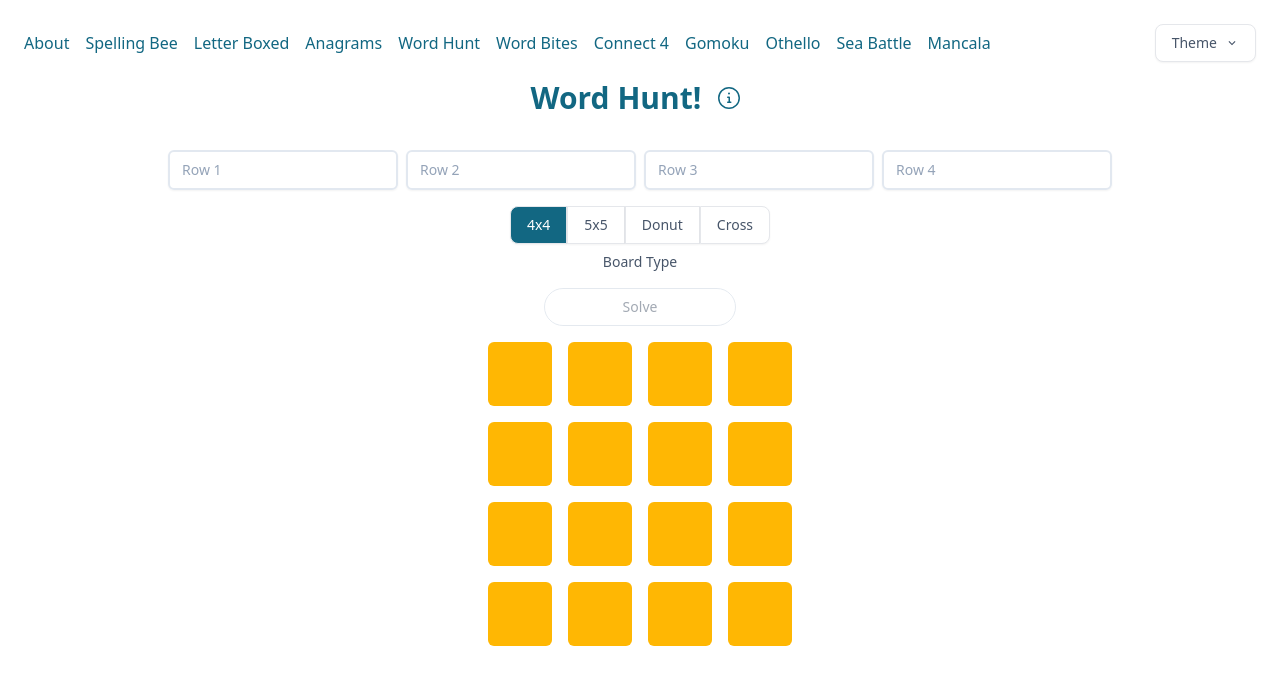
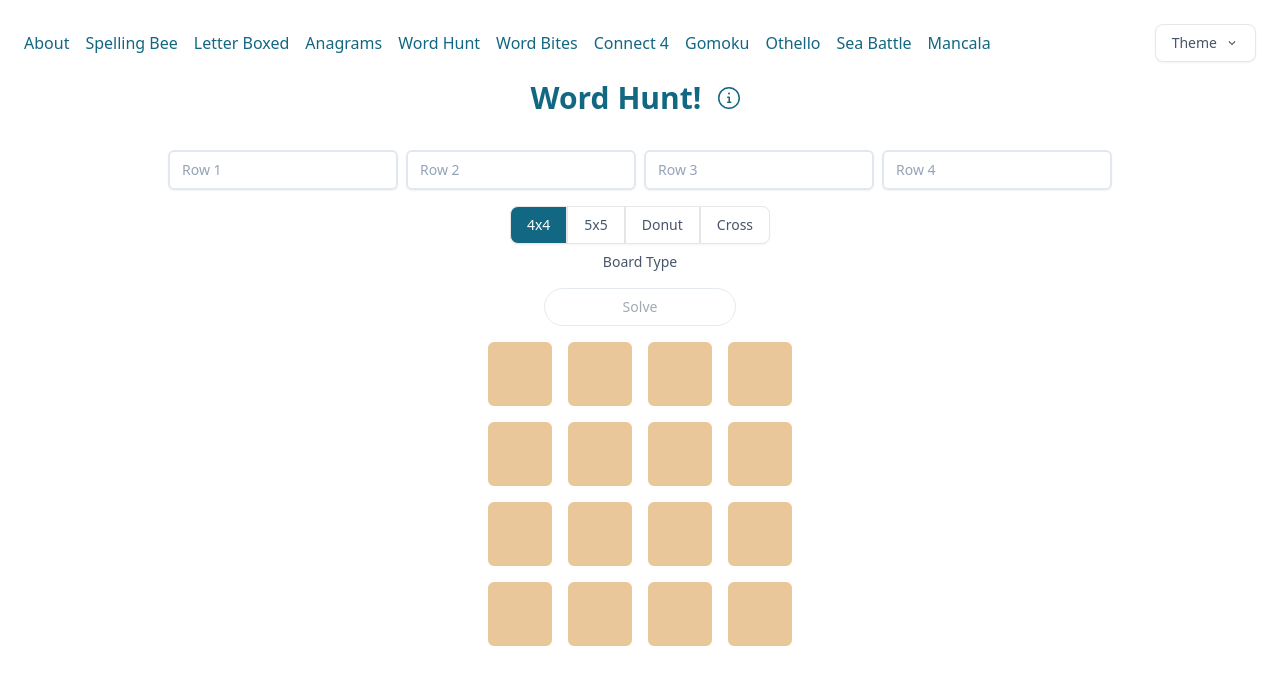
Before and after one commit to k-gerner/kyle-personal-website, a React (Create React App) app in the folder frontend/: page /word_hunt in a window 1280 px wide. Shown: the top 684 px of the page. Built offline with nearby package versions, Linux system fonts and the light colour scheme.

Commit message:
normalize letter tile colors

```diff
--- a/frontend/src/index.css
+++ b/frontend/src/index.css
@@ -39,6 +39,8 @@ code {
   --text-muted-color: rgb(148, 163, 184);
   /* slate-400 */
   --text-contrast-color: white;
+
+  --letter-tile-color: rgb(233, 199, 155);
 
   --connect-4-board-color: #5aa9e6;
   --connect-4-board-highlight-color: #023047;
--- a/frontend/src/pages/ai/gamepigeon/Anagrams.tsx
+++ b/frontend/src/pages/ai/gamepigeon/Anagrams.tsx
@@ -132,7 +132,7 @@ const LettersSection: React.FC<LettersSectionProps> = ({
     return (
         <div className="flex flex-row gap-2 justify-center">
             {paddedLetters.map((letter, index) => (
-                <div key={index} className="bg-orange-200 rounded-md w-16 h-16 flex items-center justify-center text-xl font-bold text-slate-800">
+                <div key={index} className="bg-letter-tile rounded-md w-16 h-16 flex items-center justify-center text-xl font-bold text-slate-800">
                     {letter}
                 </div>
             ))}
--- a/frontend/src/pages/ai/gamepigeon/WordBites.tsx
+++ b/frontend/src/pages/ai/gamepigeon/WordBites.tsx
@@ -352,7 +352,7 @@ const LetterTile: React.FC<LetterTileProps> = ({
     const sizeClasses = "w-16 h-16"; // size === 'sm' ? 'w-12 h-12' : 'w-16 h-16';
     const deleteButtonClasses = "bg-background-base text-danger flex items-center justify-center hover:bg-danger hover:text-background-base transition-colors border-danger border-2 rounded-b-md";
     const deleteIconClasses = "w-8 h-8";
-    const bgColor = "bg-secondary-base";
+    const bgColor = "bg-letter-tile";
 
     const getParentDivWidthClass = () => {
         if (bufferProps && !bufferProps.solutionIsHorizontal) {
--- a/frontend/src/pages/ai/gamepigeon/WordHunt.tsx
+++ b/frontend/src/pages/ai/gamepigeon/WordHunt.tsx
@@ -454,7 +454,7 @@ const LetterTile: React.FC<LetterTileProps> = ({
     const isStartingLetter = indexInSolution === 0;
     const baseClasses = "rounded-md flex flex-col items-center justify-center text-xl font-bold text-slate-800";
     const sizeClasses = size === 'sm' ? 'w-12 h-12' : 'w-16 h-16';
-    const bgColor = inSolution || beforeSolve ? 'bg-secondary-base' : 'bg-secondary-base opacity-50';
+    const bgColor = inSolution || beforeSolve ? 'bg-letter-tile' : 'bg-letter-tile opacity-50';
     const borderColor = isStartingLetter ? 'border-4 border-text-base' : '';
 
     return (
--- a/frontend/tailwind.config.js
+++ b/frontend/tailwind.config.js
@@ -24,6 +24,7 @@ const customColors = {
   'danger': 'var(--danger-color)',
   'warning': 'var(--warning-color)',
   'success': 'var(--success-color)',
+  'letter-tile': 'var(--letter-tile-color)',
 
   // game specific
   'connect-4-board': 'var(--connect-4-board-color)',
```
Also changed, not shown: 1 other file (tests, documents, lock files or other folders).
